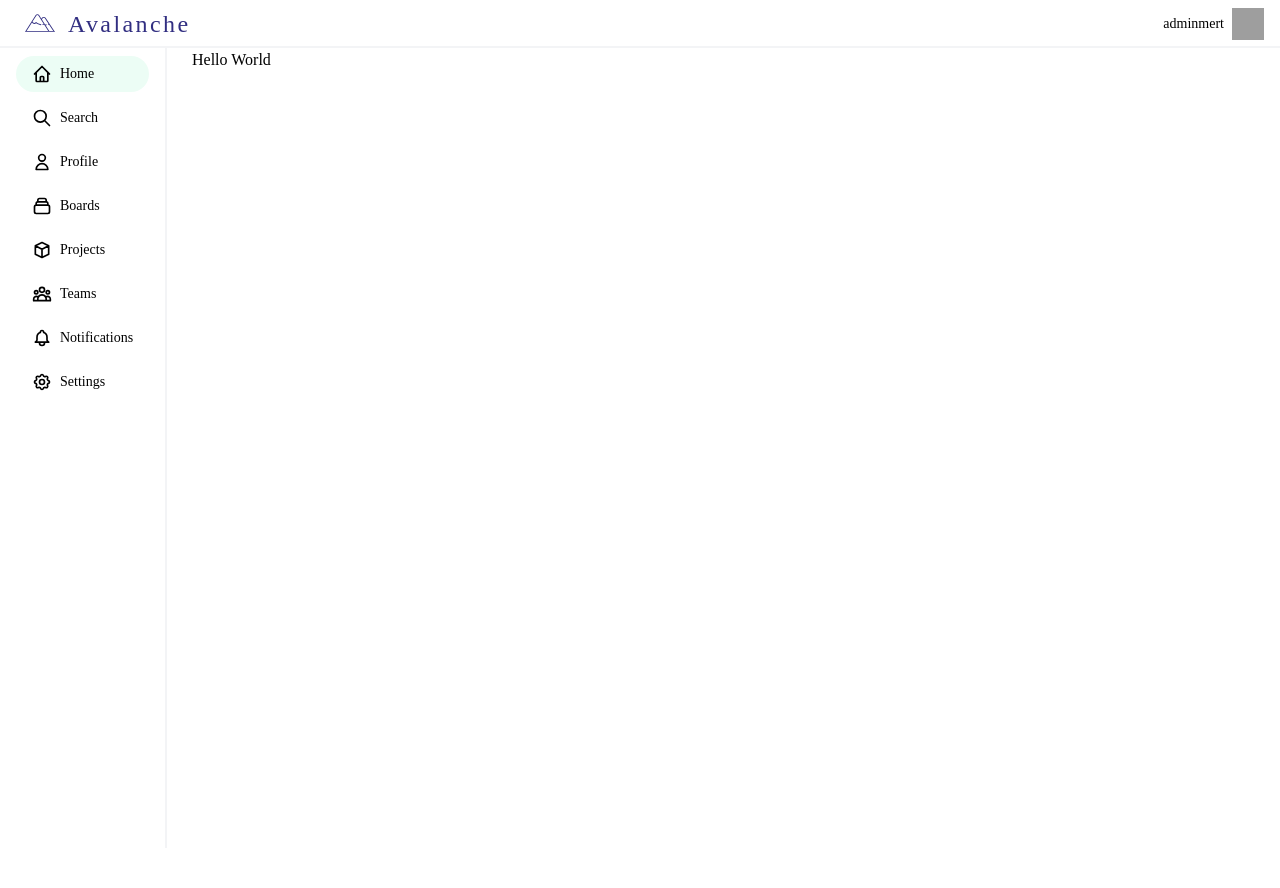
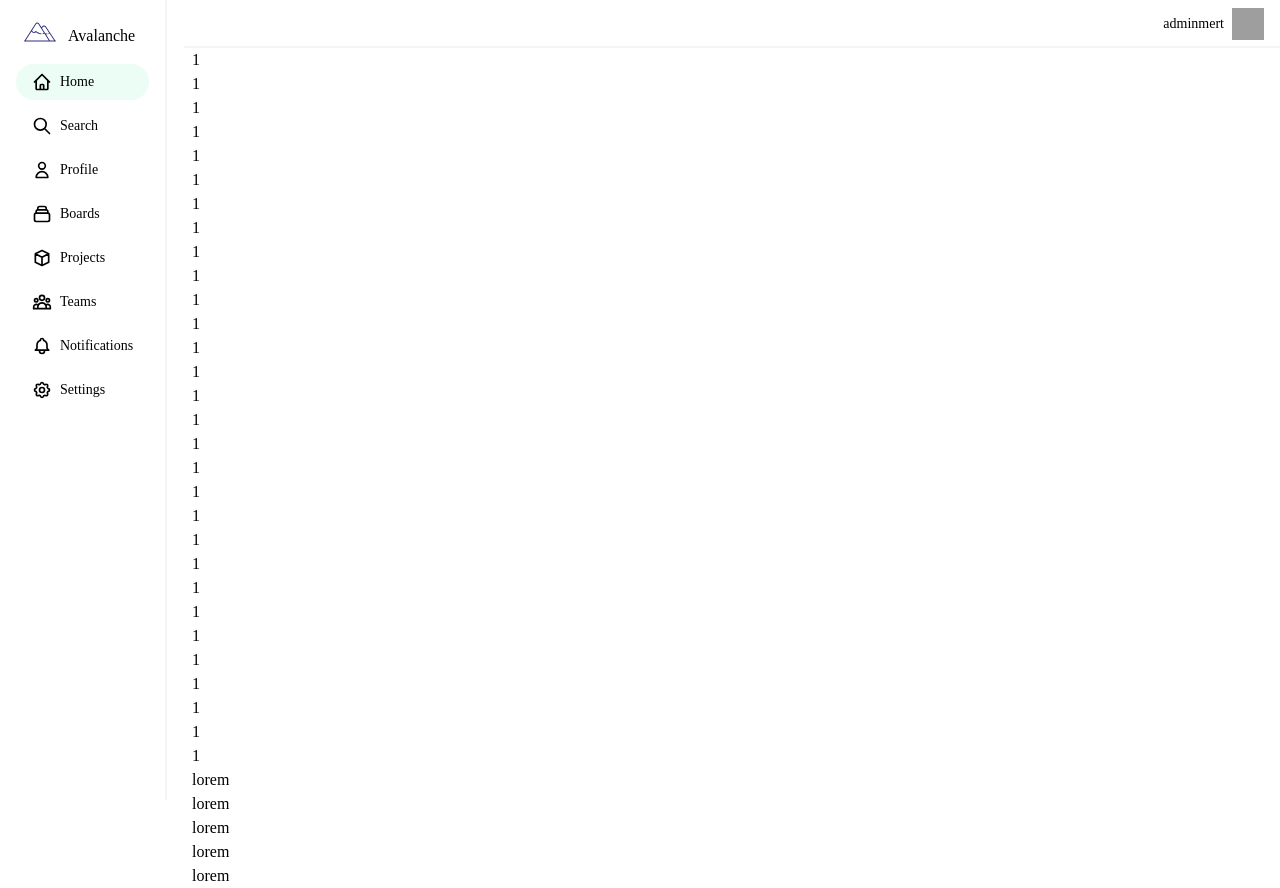
Before and after one commit to mertturkmenoglu/avalanche, a Next.js app: page / in a window 1280 px wide. Before the commit the page ends 800 px from the top, so only its background shows below. Built offline with nearby package versions, Linux system fonts and the light colour scheme; grey boxes are pictures that could not be loaded.

Commit message:
Change application layout

```diff
--- a/components/AppBar.tsx
+++ b/components/AppBar.tsx
@@ -1,7 +1,5 @@
 import React, { useContext } from 'react'
 import { useRouter } from 'next/router'
-import Link from 'next/link'
-import Image from 'next/image'
 
 import { UserIcon, CogIcon, LogoutIcon } from '@heroicons/react/outline'
 
@@ -30,14 +28,6 @@ const AppBar = (props: Props): JSX.Element => {
         props.className
       }
     >
-      <Link href="/">
-        <>
-          <Image src="/mountainsIndigo.svg" alt="Logo" width={48} height={48} />
-          <div className="font-sans font-medium tracking-widest text-2xl ml-1 cursor-pointer text-indigo-900 select-none">
-            Avalanche
-          </div>
-        </>
-      </Link>
       <Dropdown className="ml-auto" title={ctx.username} imgSrc={ctx.userImage}>
         <div className="py-1" role="none">
           <div className={menuItemClasses} role="menuitem">
--- a/components/Layout.tsx
+++ b/components/Layout.tsx
@@ -35,8 +35,8 @@ const Layout = ({ children }: Props): JSX.Element => {
 
   return (
     <div className="h-screen flex">
-      <Sidebar items={items} className="mt-12" />
-      <AppBar className="fixed w-full" />
+      <Sidebar items={items} className="py-4" />
+      <AppBar className="fixed top-0 right-0 left-48 -ml-2" />
       <div className="ml-48 mt-12">{children}</div>
     </div>
   )
--- a/components/Sidebar.tsx
+++ b/components/Sidebar.tsx
@@ -1,5 +1,6 @@
 import React from 'react'
 import Link from 'next/link'
+import Image from 'next/image'
 import { useRouter } from 'next/router'
 
 import SidebarItem from '../interfaces/SidebarItem'
@@ -19,6 +20,10 @@ const Sidebar = (props: Props): JSX.Element => {
     <div
       className={`h-screen fixed overflow-auto border-r-2 border-gray-100 ${props.className}`}
     >
+      <div className="ml-6 flex items-end mb-4">
+        <Image src="/mountainsIndigo.svg" height={32} width={32} />
+        <span className="ml-3">Avalanche</span>
+      </div>
       <nav>
         <div className="mx-4">
           {props.items.map((it) => {
--- a/interfaces/notificationsSidebarItems.ts
+++ /dev/null
@@ -1,8 +0,0 @@
-import { BellIcon, ArchiveIcon } from '@heroicons/react/outline'
-
-import SidebarItem from './SidebarItem'
-
-export const notificationsSidebarItems: SidebarItem[] = [
-    { link: '/notifications', name: 'All Notifications', icon: BellIcon },
-    { link: '/notifications/archived', name: 'Archived', icon: ArchiveIcon },
-  ]
--- a/pages/index.tsx
+++ b/pages/index.tsx
@@ -4,7 +4,43 @@ import Layout from '../components/Layout'
 const IndexPage = (): JSX.Element => {
   return (
     <Layout>
-      <div>Hello World</div>
+      <ul>
+        <li>1</li>
+        <li>1</li>
+        <li>1</li>
+        <li>1</li>
+        <li>1</li>
+        <li>1</li>
+        <li>1</li>
+        <li>1</li>
+        <li>1</li>
+        <li>1</li>
+        <li>1</li>
+        <li>1</li>
+        <li>1</li>
+        <li>1</li>
+        <li>1</li>
+        <li>1</li>
+        <li>1</li>
+        <li>1</li>
+        <li>1</li>
+        <li>1</li>
+        <li>1</li>
+        <li>1</li>
+        <li>1</li>
+        <li>1</li>
+        <li>1</li>
+        <li>1</li>
+        <li>1</li>
+        <li>1</li>
+        <li>1</li>
+        <li>1</li>
+        <li>lorem</li>
+        <li>lorem</li>
+        <li>lorem</li>
+        <li>lorem</li>
+        <li>lorem</li>
+      </ul>
     </Layout>
   )
 }
--- a/pages/notifications/archived.tsx
+++ /dev/null
@@ -1,30 +0,0 @@
-import React from 'react'
-import Layout from '../../components/Layout'
-import NotificationItem from '../../components/NotificationItem'
-import Sidebar from '../../components/Sidebar'
-import { notificationsSidebarItems } from '../../interfaces/notificationsSidebarItems'
-
-const ArchivedNotifications = (): JSX.Element => {
-  const archivedNotifications: string[] = []
-  return (
-    <Layout>
-      <Sidebar items={notificationsSidebarItems} />
-      <div className="ml-56">
-        {archivedNotifications.map((text, idx) => {
-          return (
-            <NotificationItem
-              className="my-4 w-full"
-              notification={{ content: text }}
-              key={idx}
-            />
-          )
-        })}
-        {archivedNotifications.length === 0 ? (
-          <div className="mt-4">You have no archived notifications</div>
-        ) : null}
-      </div>
-    </Layout>
-  )
-}
-
-export default ArchivedNotifications
--- a/pages/notifications/index.tsx
+++ b/pages/notifications/index.tsx
@@ -1,39 +1,11 @@
 import React from 'react'
 
 import Layout from '../../components/Layout'
-import NotificationItem from '../../components/NotificationItem'
-import Sidebar from '../../components/Sidebar'
-
-import { notificationsSidebarItems } from '../../interfaces/notificationsSidebarItems'
 
 const NotificationsPage = (): JSX.Element => {
-  const notifications = [
-    'John Doe invited you to an event',
-    'John Doe created an event',
-    'Jane added you to a project',
-    'Reminder: Call Jane',
-    'Automatic Heroku deploy failed',
-    'Team Vevericka: Hello World',
-    'Team Avalanche: Hello World',
-    'Project X: Hello World',
-    'Project Y: Hello World',
-  ]
-
   return (
     <Layout>
-      <Sidebar items={notificationsSidebarItems} />
-
-      <div className="ml-56">
-        {notifications.map((text, idx) => {
-          return (
-            <NotificationItem
-              className="my-4 w-full"
-              notification={{ content: text }}
-              key={idx}
-            />
-          )
-        })}
-      </div>
+      <div>Notifications</div>
     </Layout>
   )
 }
```
